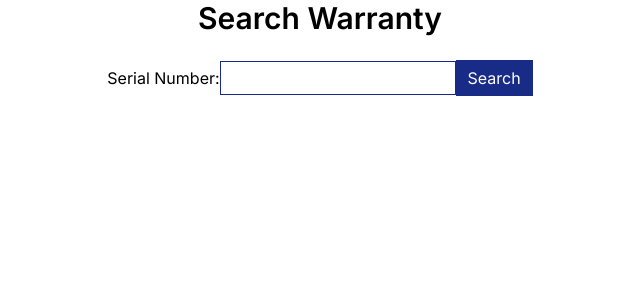
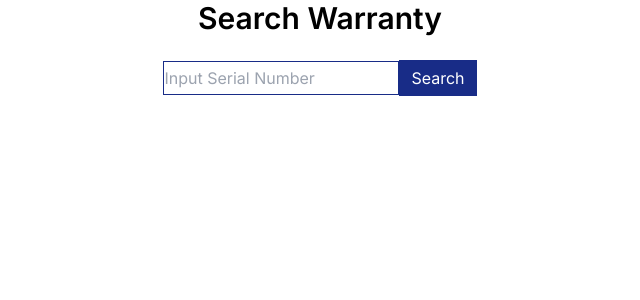
Before and after one commit to DavidSpaice/next, a Next.js app: page /mid-desk in a window 1280 px wide. Shown: the top 300 px of the page, without its empty margins (320-960 px from the left). Built offline with nearby package versions, Linux system fonts and the light colour scheme.

Commit message:
text center style updated mid-desk

```diff
--- a/app/mid-desk/Component.tsx
+++ b/app/mid-desk/Component.tsx
@@ -33,7 +33,7 @@ function MidDesk() {
     }
 
     const [serialNumber, setSerialNumber] = useState('');
-    const [warrantyData, setWarrantyData] = useState<WarrantyType>();
+    const [warrantyData, setWarrantyData] = useState<WarrantyType | null>();
     const [filteredModel, setFilteredModel] = useState<string | null>(null);
     const [error, setError] = useState("");
 
@@ -50,6 +50,7 @@ function MidDesk() {
             if (!response.ok) {
                 console.log(serialNumber);
                 setError('Warranty not found');
+                setWarrantyData(null);
                 return;
             }
 
@@ -69,27 +70,28 @@ function MidDesk() {
         } catch (error) {
             console.error('Error searching for warranty:', error);
             setError('An error occurred while searching for warranty');
+            setWarrantyData(null);
         }
     };
 
 
     return (
-        <div className='flex flex-col justify-center items-center'>
+        <div className='w-screen text-center sm:text-left flex flex-col justify-center items-center'>
             <h1 className='text-3xl font-semibold'>Search Warranty</h1>
             <br />
             <div>
-                <label>
-                    Serial Number:
+
                 <input
                     type="text"
                     value={serialNumber}
                     onChange={(e) => setSerialNumber(e.target.value)}
                     className='border border-[#182c87] py-1 outline-none'
+                    placeholder='Input Serial Number'
                 />
-                </label>
+
                 <button className='bg-[#182c87] px-3 py-1.5 text-white' onClick={handleSearch}>Search</button>
             </div>
-            {error && <p>{error}</p>}
+            {error && <p className='text-red-700'>{error}</p>}
             {warrantyData && (
                 <div>
                     <h2 className='text-xl font-semibold'>Warranty Information:</h2>
```
Lines whose indentation alone changed are shown as unchanged.
